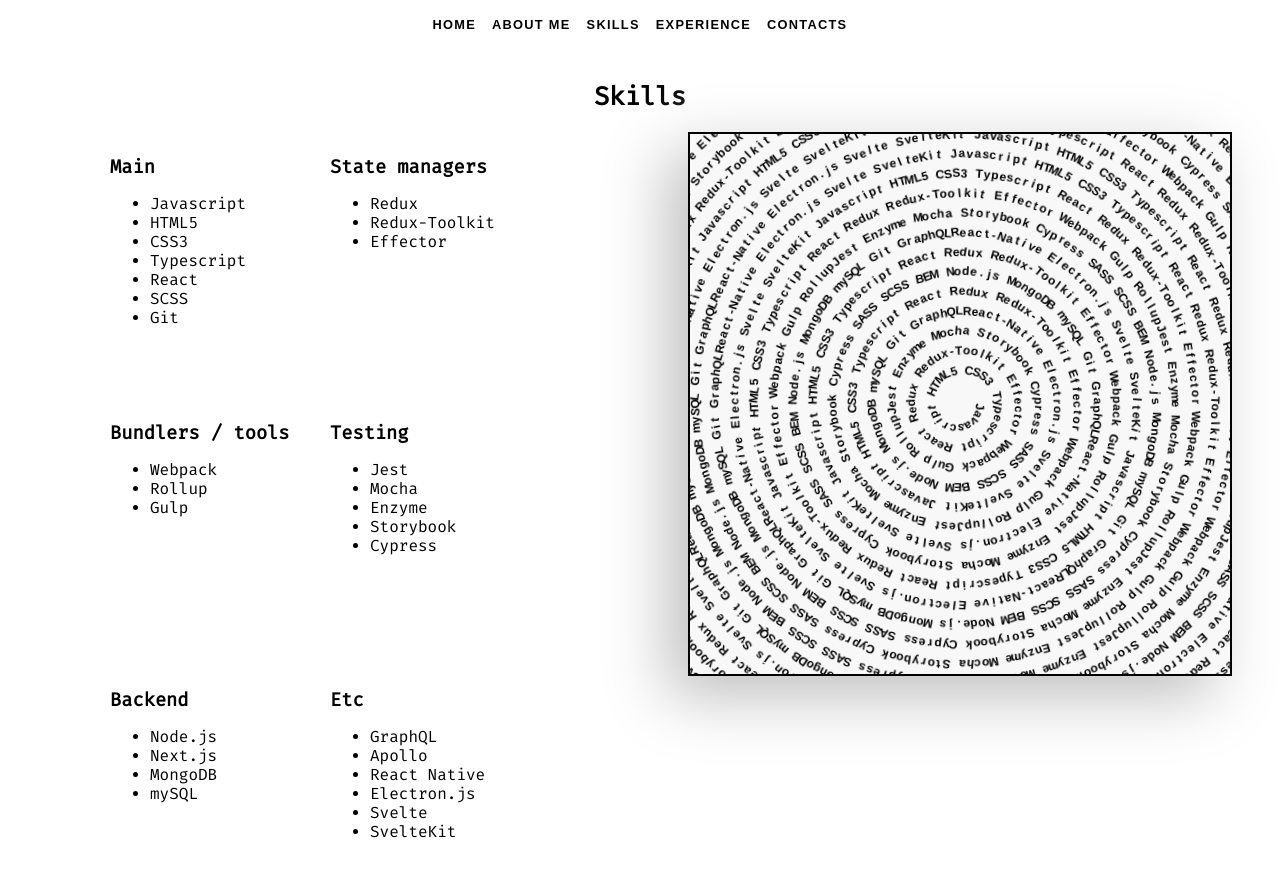
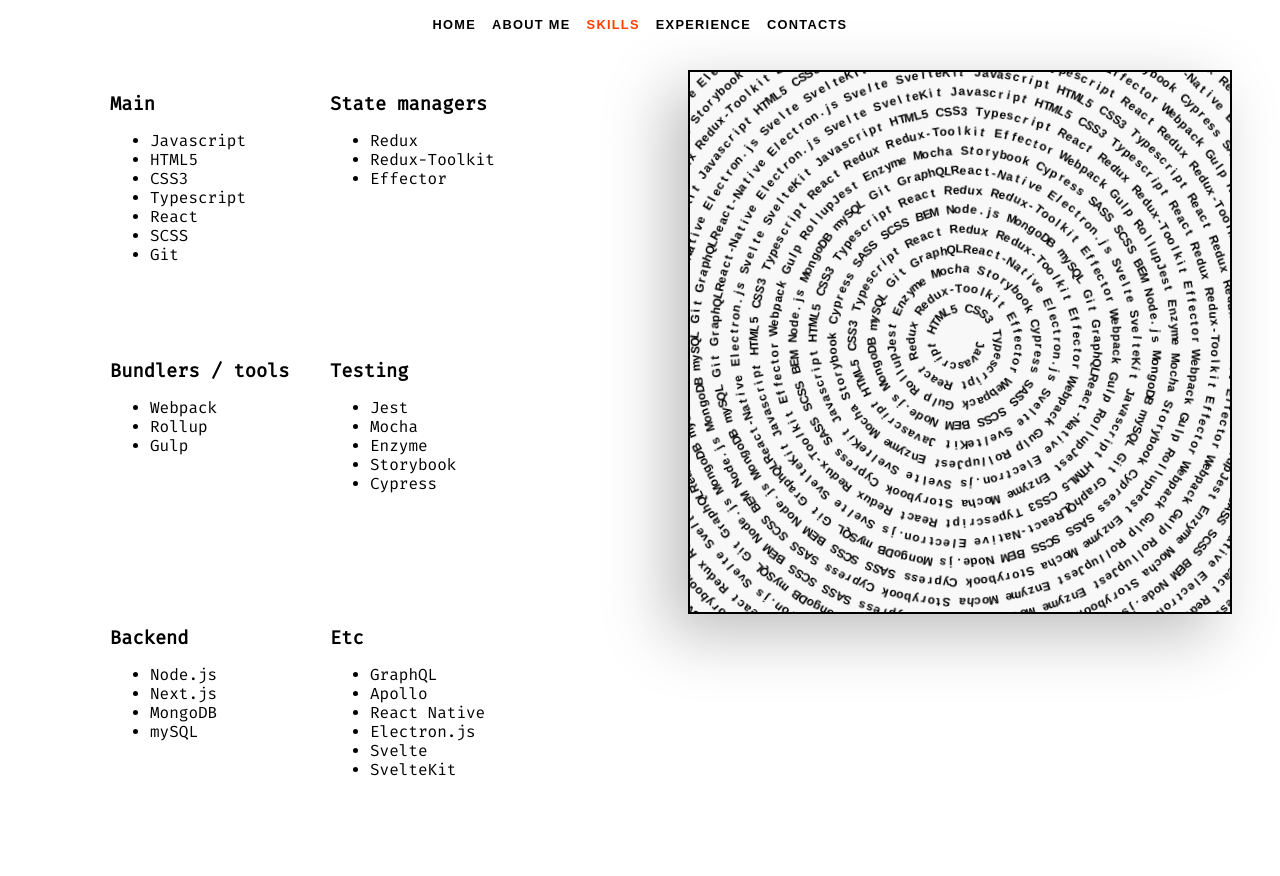
Before and after one commit to akhant/website, a SvelteKit app: page /skills in a window 1280 px wide. Shown: the top 876 px of the page. After the commit the page ends 850 px from the top, so only its background shows below. Built offline with nearby package versions, Linux system fonts and the light colour scheme.

Commit message:
add header highlight to current page

```diff
--- a/src/routes/Header.svelte
+++ b/src/routes/Header.svelte
@@ -35,6 +35,10 @@
 		height: var(--header-height);
 		width: 100%;
 		z-index: 2;
+	}
+
+	[aria-current="page"] a {
+		color: var(--color-theme-1);
 	}
 
 	nav {
--- a/src/routes/skills/+page.svelte
+++ b/src/routes/skills/+page.svelte
@@ -19,7 +19,6 @@
 </svelte:head>
 
 <div class="page">
-	<h2>Skills</h2>
 	<section class="content">
 		<div class="skill-list">
 			<div class="skill-box">
@@ -114,14 +113,6 @@
 		justify-content: start;
 	}
 
-	h2 {
-		font-size: max(2vw, 20px);
-		text-align: center;
-		margin-bottom: 0;
-		padding-top: 10px;
-		font-weight: bold;
-	}
-
 	.skill-list {
 		display: flex;
 		flex-wrap: wrap;
```
